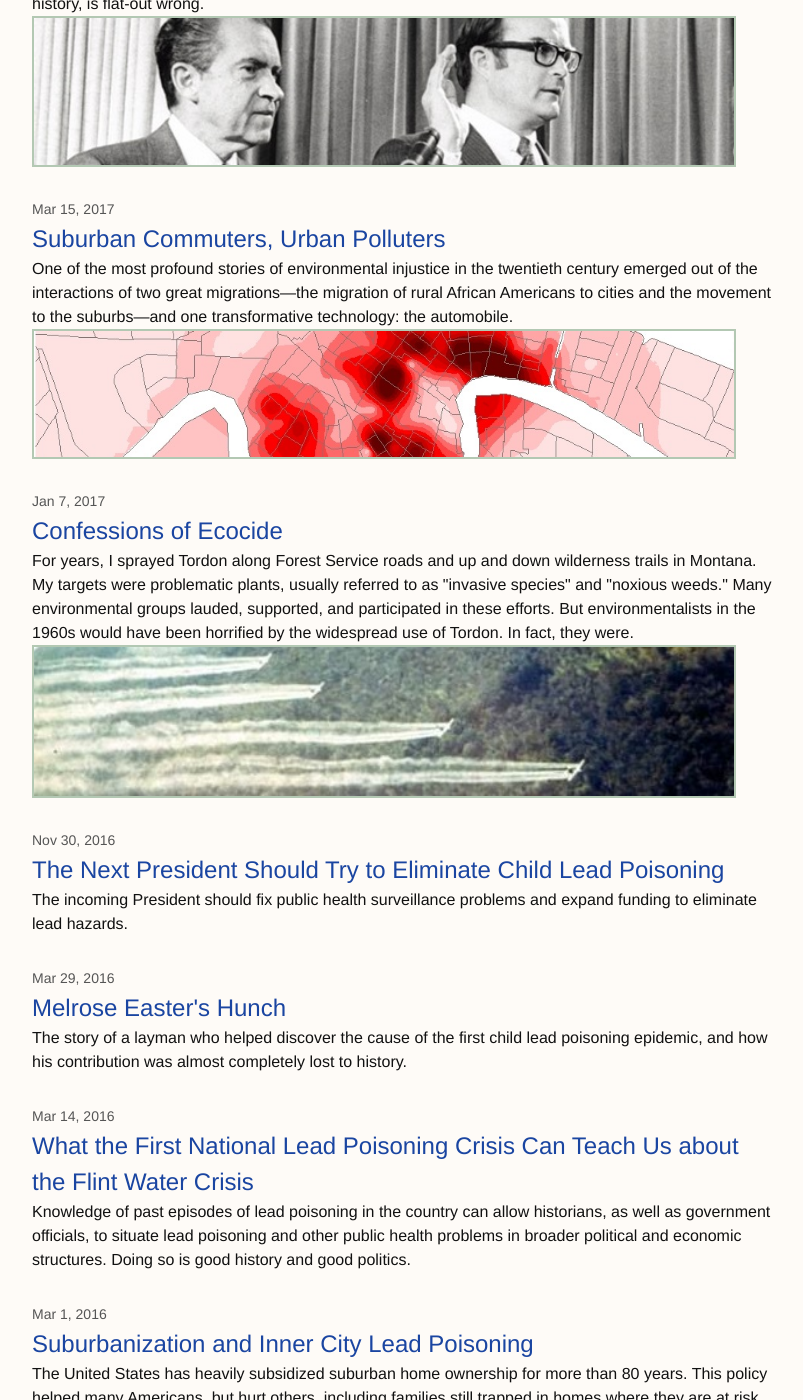
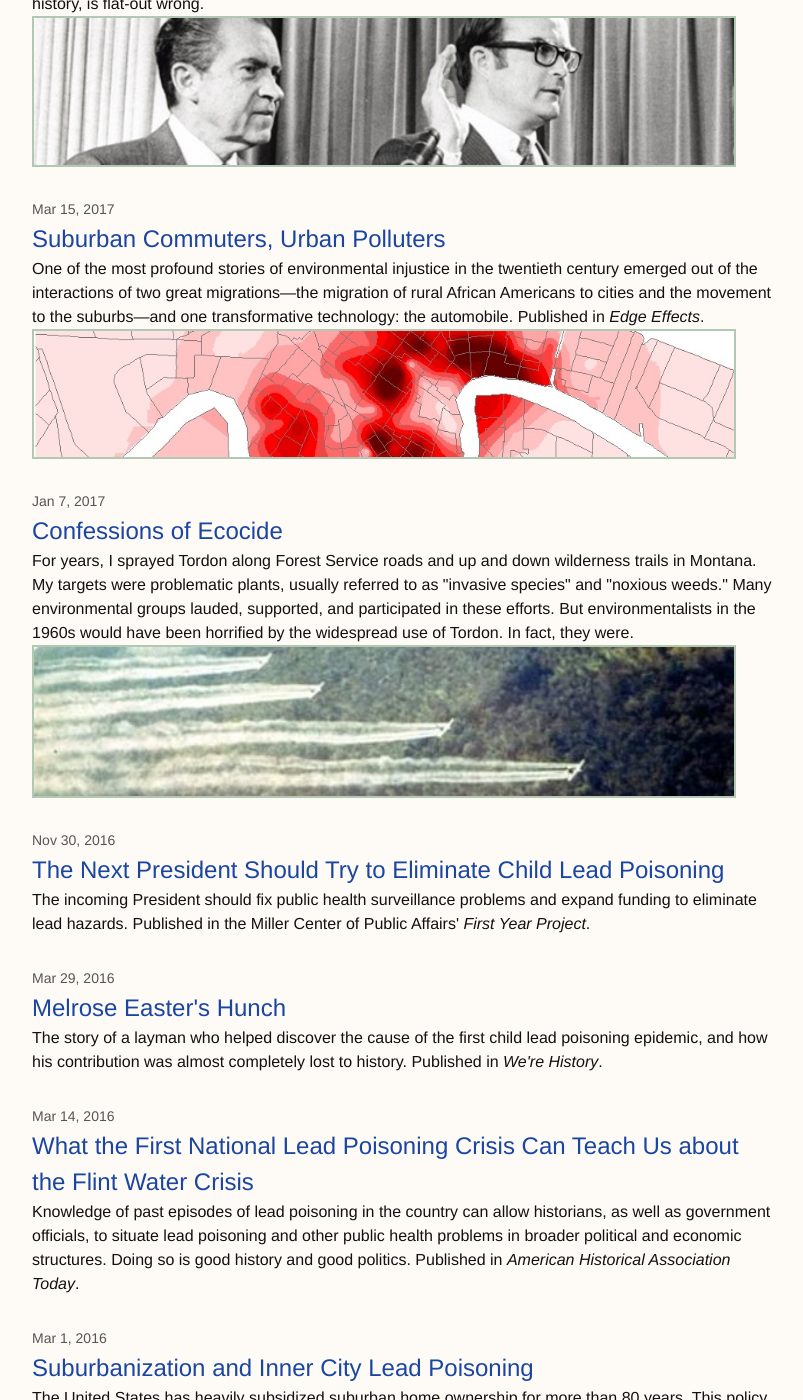
Before and after one commit to leiffredrickson/leiffredrickson, a Jekyll site: the page built from index.md, in a window 1280 px wide and 1400 px high, scrolled down 410 px. Shown: the whole window, without its empty margins (238-1041 px from the left). Built offline with Jekyll 4.4.1, drawn with Linux system fonts in a browser that asks for light colours.

Commit message:
Added publications to blog excerpts

```diff
--- a/_posts/2016-03-14-aha-blog.md
+++ b/_posts/2016-03-14-aha-blog.md
@@ -3,7 +3,7 @@ layout: post
 title:  What the First National Lead Poisoning Crisis Can Teach Us about the Flint Water Crisis
 date:   2016-03-14 12:00:00 -0400
 categories:
-excerpt: Knowledge of past episodes of lead poisoning in the country can allow historians, as well as government officials, to situate lead poisoning and other public health problems in broader political and economic structures. Doing so is good history and good politics.
+excerpt: Knowledge of past episodes of lead poisoning in the country can allow historians, as well as government officials, to situate lead poisoning and other public health problems in broader political and economic structures. Doing so is good history and good politics. Published in <i>American Historical Association Today</i>.
 ---
 
 The first, recognized child lead poisoning epidemic occurred in Baltimore during the Great Depression. Unlike the widespread and slow epidemic of poisoning that has taken place throughout much of the twentieth century, the epidemic in Baltimore during the 1930s was handled fairly quickly and effectively.
--- a/_posts/2016-03-29-were-history.md
+++ b/_posts/2016-03-29-were-history.md
@@ -3,7 +3,7 @@ layout: post
 title:  Melrose Easter's Hunch
 date:   2016-03-29 12:00:00 -0400
 categories:
-excerpt: The story of a layman who helped discover the cause of the first child lead poisoning epidemic, and how his contribution was almost completely lost to history.
+excerpt: The story of a layman who helped discover the cause of the first child lead poisoning epidemic, and how his contribution was almost completely lost to history. Published in <i>We're History</i>.
 ---
 
 National attention has focused in recent months on the widespread exposure of residents of Flint, Michigan, to water supplies contaminated by lead. But this is not the first time a lead poisoning epidemic has gained national attention. That distinction goes to Baltimore, Maryland, in the early 1930s. That incident demonstrated the vital roles non-experts sometimes play in discovering and drawing attention to public health problems.
--- a/_posts/2016-11-30-firstyear.md
+++ b/_posts/2016-11-30-firstyear.md
@@ -3,7 +3,7 @@ layout: post
 title:  The Next President Should Try to Eliminate Child Lead Poisoning
 date:   2016-11-30 12:00:00 -0400
 categories:
-excerpt: The incoming President should fix public health surveillance problems and expand funding to eliminate lead hazards.
+excerpt: The incoming President should fix public health surveillance problems and expand funding to eliminate lead hazards. Published in the Miller Center of Public Affairs' <i>First Year Project</i>.
 ---
 
 I wrote a piece for the Miller Center of Public Affairs' "First Year Project" -- a project designed to analyze and provide advice for the incoming president. My piece, part of series on "opportunity," argues the environmental health disparities limit the opportunities of poor and marginalized groups, and thereby contribute to social inequality. Lead is particularly pernicious in terms of its affects of the life chances of individuals. There is much that a new administration can and should be do to tackle child lead poisoning.
--- a/_posts/2017-03-15-commuters.md
+++ b/_posts/2017-03-15-commuters.md
@@ -3,7 +3,7 @@ layout: post
 title:  Suburban Commuters, Urban Polluters
 date:   2017-03-15 12:00:00 -0400
 categories:
-excerpt: One of the most profound stories of environmental injustice in the twentieth century emerged out of the interactions of two great migrations—the migration of rural African Americans to cities and the movement to the suburbs—and one transformative technology&#58; the automobile. <br> <img src="images/new-orleans-mielke-crop.jpg" style="width:700px; height:auto">
+excerpt: One of the most profound stories of environmental injustice in the twentieth century emerged out of the interactions of two great migrations—the migration of rural African Americans to cities and the movement to the suburbs—and one transformative technology&#58; the automobile. Published in <i>Edge Effects</i>.<br> <img src="images/new-orleans-mielke-crop.jpg" style="width:700px; height:auto">
 ---
 <p style="font-style:italic">(I originally published this article on the Edge Effects blog. The original is <a href="http://edgeeffects.net/commuters/">here</a>. It was also reprinted on the Network in Canadian History and the Environment site, <a href="http://niche-canada.org/2017/03/22/suburban-commuters-urban-polluters/">here).</a> I have added and changed a few of the images.</p>
 
```
Also changed, not shown: _posts/2016-03-01-lead-suburbs.md (+1 -1 lines).
